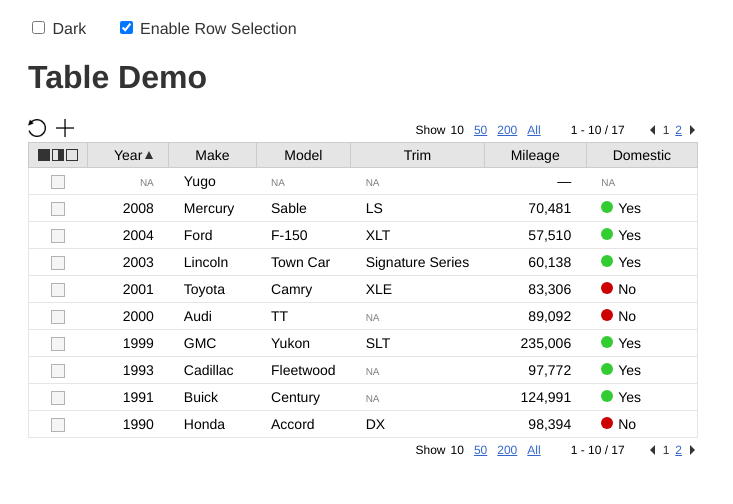
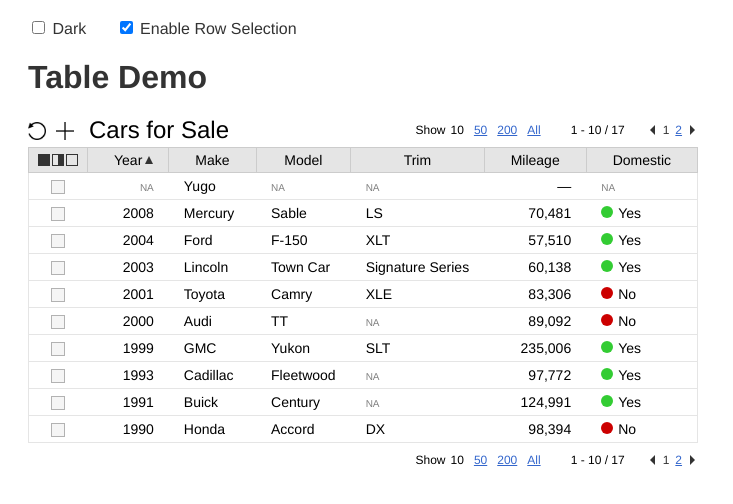
Before and after one commit to anwansi/vue-table, a Vue app: page / in a window 1280 px wide. Shown: the top 504 px of the page, without its empty margins (0-733 px from the left). Built offline with nearby package versions, Linux system fonts and the light colour scheme.

Commit message:
Support a 'caption' prop (string)

```diff
--- a/src/app.vue
+++ b/src/app.vue
@@ -16,7 +16,8 @@
       </label>
     </div>
     <h1>Table Demo</h1>
-    <vue-table :dark="dark"
+    <vue-table :caption="caption"
+               :dark="dark"
                :columns="columns"
                :rows="rows"
                :defaultSort="defaultSort"
@@ -40,6 +41,7 @@ export default {
     components  : { VueTable },
     data() {
         return {
+            caption         : "Cars for Sale",
             dark            : false,
             defaultSort     : ['year', false],
             tableRefreshing : false,
--- a/src/table.vue
+++ b/src/table.vue
@@ -12,6 +12,7 @@
                 :title="addLabel"
                 :disabled="isAddDisabled"
                 @click="$emit('add')"></button>
+        <div v-if="caption" class="caption">{{ caption }}</div>
       </div>
       <div class="utils upper_right">
         <div class="pagination">
@@ -94,6 +95,10 @@ export default {
         };
     },
     props : {
+        caption : {
+            type    : String,
+            default : ''
+        },
         dark : {
             type    : Boolean,
             default : false
@@ -448,9 +453,11 @@ div.anwansi_table.dark {
 
 .utils.lower {
     align-items:flex-start;
+    padding-top:5px;
 }
 
 .utils.upper {
+    padding-bottom:5px;
     align-items:flex-end;
 }
 
@@ -472,6 +479,14 @@ div.anwansi_table.dark {
     justify-content:flex-start;
 }
 
+.utils.upper_right, .utils.upper_left {
+    align-items:flex-end;
+}
+
+.utils.lower_right, .utils.lower_left {
+    align-items:flex-start;
+}
+
 div.anwansi_table th,
 div.anwansi_table td {
     font-size:14px;
@@ -481,10 +496,17 @@ div.anwansi_table td {
     padding:2px 5px;
 }
 
+div.anwansi_table div.caption {
+    font-size:24px;
+    line-height:24px;
+    height:24px;
+    margin:0px 10px 0px 15px;
+}
+
 div.anwansi_table button {
     width:18px;
     height:18px;
-    margin:0px 0px 5px 10px;
+    margin:0px 0px 0px 10px;
     padding:0px;
     background-repeat:no-repeat;
     background-size:contain;
@@ -494,6 +516,7 @@ div.anwansi_table button {
     cursor:pointer;
     position:relative;
     top:0px;
+    top:-2px;
     transition:top 250ms, opacity 500ms;
 }
 
@@ -502,7 +525,7 @@ div.anwansi_table button:first-child {
 }
 
 div.anwansi_table button:active {
-    top:1px;
+    top:-1px;
 }
 
 div.anwansi_table button.add {
```
